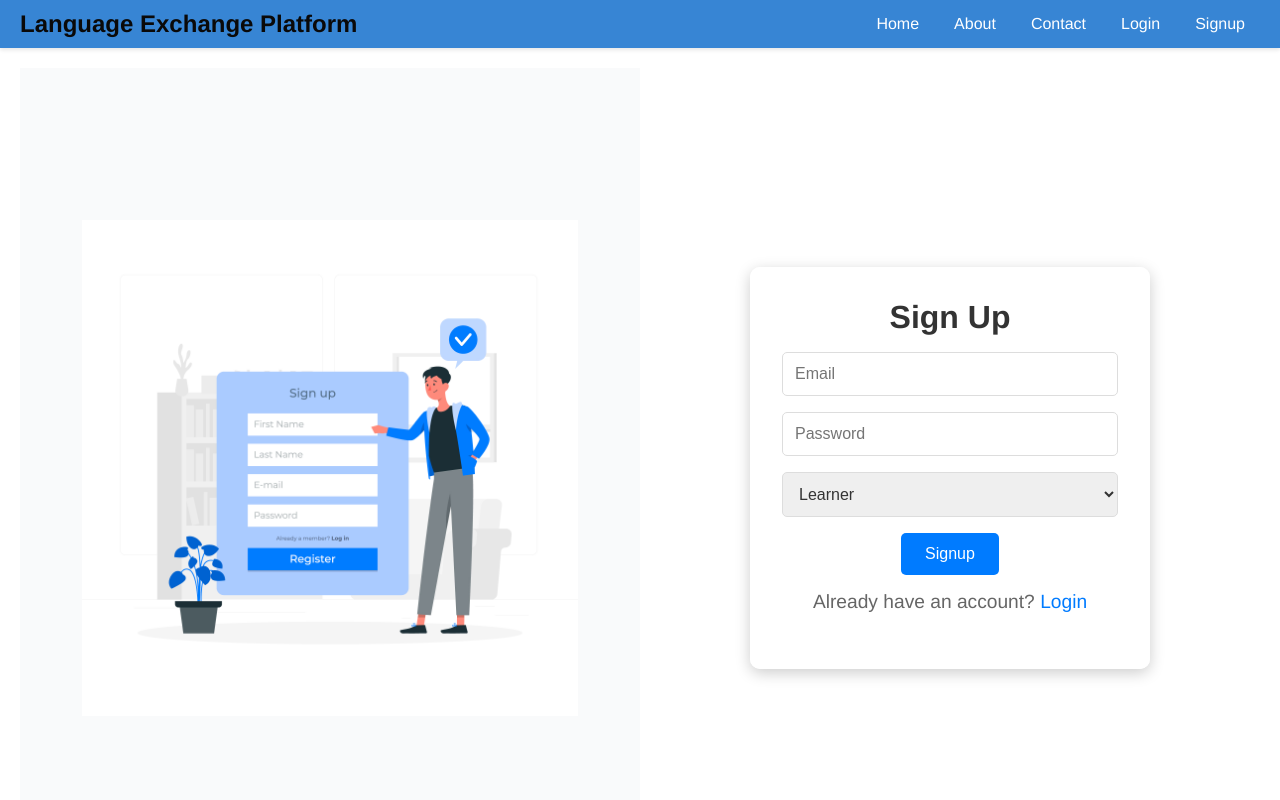
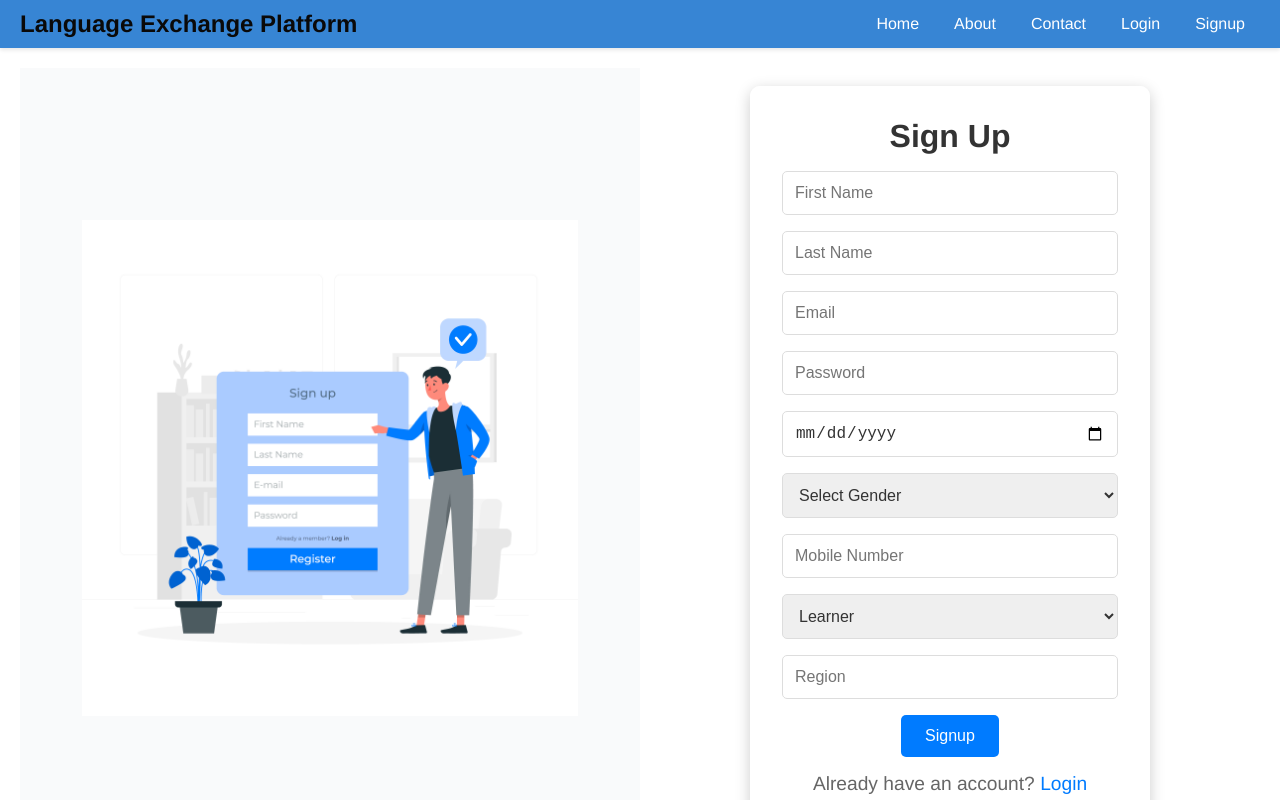
Before and after one commit to Jay-Dalsaniya/LanguageExchangePlatform, a React (Create React App) app in the folder client/: page /signup in a window 1280 px wide. Shown: the top 800 px of the page. Built offline with nearby package versions, Linux system fonts and the light colour scheme.

Commit message:
upadate signup page fileld

```diff
--- a/client/src/pages/Signup.js
+++ b/client/src/pages/Signup.js
@@ -5,18 +5,30 @@ import { toast } from 'react-toastify';
 import './Signup.css';
 
 const Signup = () => {
+  const [firstName, setFirstName] = useState('');
+  const [lastName, setLastName] = useState('');
   const [email, setEmail] = useState('');
   const [password, setPassword] = useState('');
+  const [birthDate, setBirthDate] = useState('');
+  const [gender, setGender] = useState('');
+  const [mobileNumber, setMobileNumber] = useState('');
   const [role, setRole] = useState('learner');
+  const [region, setRegion] = useState('');
   const navigate = useNavigate();
 
   const handleSubmit = async (e) => {
     e.preventDefault();
     try {
-      const response = await axios.post('http://localhost:5000/api/signup', {
+      await axios.post('http://localhost:5000/api/signup', {
+        firstName,
+        lastName,
         email,
         password,
+        birthDate,
+        gender,
+        mobileNumber,
         role,
+        region,
       });
       toast.success('You have registered successfully!');
       navigate('/login');
@@ -36,6 +48,24 @@ const Signup = () => {
           <h2>Sign Up</h2>
           <div className="form-group">
             <input
+              type="text"
+              value={firstName}
+              onChange={(e) => setFirstName(e.target.value)}
+              placeholder="First Name"
+              required
+            />
+          </div>
+          <div className="form-group">
+            <input
+              type="text"
+              value={lastName}
+              onChange={(e) => setLastName(e.target.value)}
+              placeholder="Last Name"
+              required
+            />
+          </div>
+          <div className="form-group">
+            <input
               type="email"
               value={email}
               onChange={(e) => setEmail(e.target.value)}
@@ -53,10 +83,45 @@ const Signup = () => {
             />
           </div>
           <div className="form-group">
-            <select value={role} onChange={(e) => setRole(e.target.value)}>
+            <input
+              type="date"
+              value={birthDate}
+              onChange={(e) => setBirthDate(e.target.value)}
+              placeholder="Birth Date"
+              required
+            />
+          </div>
+          <div className="form-group">
+            <select value={gender} onChange={(e) => setGender(e.target.value)} required>
+              <option value="">Select Gender</option>
+              <option value="male">Male</option>
+              <option value="female">Female</option>
+              <option value="other">Other</option>
+            </select>
+          </div>
+          <div className="form-group">
+            <input
+              type="text"
+              value={mobileNumber}
+              onChange={(e) => setMobileNumber(e.target.value)}
+              placeholder="Mobile Number"
+              required
+            />
+          </div>
+          <div className="form-group">
+            <select value={role} onChange={(e) => setRole(e.target.value)} required>
               <option value="learner">Learner</option>
               <option value="teacher">Teacher</option>
             </select>
+          </div>
+          <div className="form-group">
+            <input
+              type="text"
+              value={region}
+              onChange={(e) => setRegion(e.target.value)}
+              placeholder="Region"
+              required
+            />
           </div>
           <button type="submit" className="signup-btn">Signup</button>
           <p className="login-link">
```
Also changed, not shown: 2 other files (tests, documents, lock files or other folders).
